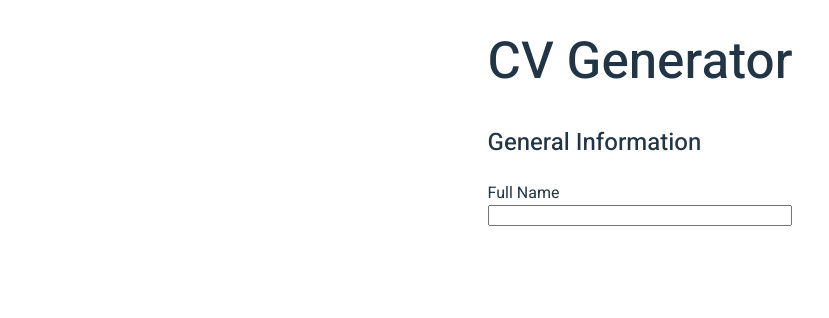
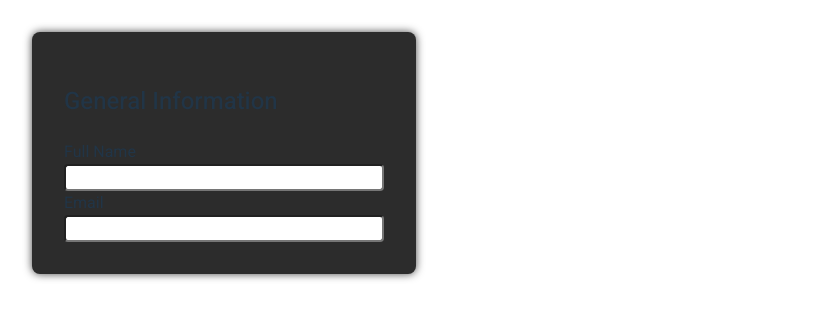
Before and after one commit to dimzles/cv-app, a React (Vite) app: page / in a window 1280 px wide. Shown: the top 318 px of the page, without its empty margins (0-829 px from the left). Built offline with nearby package versions, Linux system fonts and the light colour scheme.

Commit message:
Refactor app structure & add email input

```diff
--- a/src/App.tsx
+++ b/src/App.tsx
@@ -1,26 +1,34 @@
-import Header from "./components/Header";
 import GeneralInfo from "./components/GeneralInfo";
 import CV from "./components/CV";
 import React, { useState } from "react";
+import '../src/styles/App.css'
+import ExampleData from "./ExampleData.ts";
+interface GeneralInfoData {
+    fullName: string,
+    email: string
+}
 
 function App() {
-    const [fullName, setFullName] = useState('')
+    //Have to pass some example data in here otherwise TypeScript is very unhappy due to generalInfo possibly being undefined!
+    const [generalInfo, setGeneralInfo] = useState<GeneralInfoData>(ExampleData)
 
-    function handleSetFullName(e: React.ChangeEvent<HTMLInputElement>) {
-        if (e.target.value !== undefined) {
-            setFullName(e.target.value)
-        }
+    function handleSetGeneralInfo(e: React.ChangeEvent<HTMLInputElement>) {
+        const id = e.target.id;
+        setGeneralInfo({...generalInfo, [id]: e.target.value})
     }
 
     return (
         <div className="app">
-            <Header title="CV Generator"/>
+            <div className="container">
             <GeneralInfo
-            fullName={fullName}
-            onChange={handleSetFullName}
+            fullName={generalInfo.fullName}
+            email={generalInfo.email}
+            onChange={handleSetGeneralInfo}
             />
             <CV
-            fullName={fullName}/>
+            fullName={generalInfo.fullName}
+            email={generalInfo.email}/>
+            </div>
         </div>
     )
 }
--- /dev/null
+++ b/src/ExampleData.ts
@@ -0,0 +1,6 @@
+const ExampleData = {
+    fullName: '',
+    email: '',
+}
+
+export default ExampleData;
--- /dev/null
+++ b/src/components/CV-components/GeneralInfoDisplay.tsx
@@ -0,0 +1,16 @@
+type GeneralInfoProps = {
+    fullName: string
+    email: string
+}
+
+
+export default function GeneralInfoDisplay({fullName, email}: GeneralInfoProps) {
+    return (
+        <div className="general-info">
+            <h1 className="cv-name">{fullName}</h1>
+            <div className="contact-info">
+                {email}
+            </div>
+        </div>
+    )
+}
--- a/src/components/CV.tsx
+++ b/src/components/CV.tsx
@@ -1,11 +1,14 @@
+import GeneralInfoDisplay from "./CV-components/GeneralInfoDisplay"
+
 interface Props {
     fullName: string
+    email: string
 }
 
-export default function CV({ fullName }: Props) {
+export default function CV({ fullName, email }: Props) {
     return (
         <div>
-            <h1>{fullName}</h1>
+            <GeneralInfoDisplay fullName={fullName} email={email}/>
         </div>
     )
 }
--- a/src/components/GeneralInfo.tsx
+++ b/src/components/GeneralInfo.tsx
@@ -1,16 +1,19 @@
 import React from 'react';
 import Input from './Input';
-
+import Card from './Card';
 interface Props {
     onChange: React.ChangeEventHandler
     fullName: string
+    email: string
 }
 
 export default function GeneralInfo({
     onChange,
     fullName,
+    email
 }: Props) {
     return (
+        <Card style={{}}>
             <form>
                 <h2>General Information</h2>
                 <Input
@@ -20,6 +23,14 @@ export default function GeneralInfo({
                     value={fullName}
                     type='text'
                     />
+                <Input
+                    id='email'
+                    inputLabel='Email'
+                    onChange={onChange}
+                    value={email}
+                    type='email'
+                />
             </form>
+        </Card>
     )
 }
--- a/src/components/Header.tsx
+++ b/src/components/Header.tsx
@@ -4,8 +4,8 @@ interface HeaderProps {
 
 export default function Header(props: HeaderProps) {
     return (
-        <div>
+        <header>
             <h1>{props.title}</h1>
-        </div>
+        </header>
     )
 }
--- /dev/null
+++ b/src/styles/App.css
@@ -0,0 +1,19 @@
+.app {
+    display: grid;
+    grid-template-columns: 1fr 1fr;
+    grid-template-rows: 0;
+    min-width: 320px;
+    min-height: 100vh;
+}
+
+.container {
+    grid-area: 2 / 1 / 3 / 3;
+    display: grid;
+    grid-template-columns: 1fr 1fr;
+    padding: 2rem;
+}
+
+header {
+    justify-self: center;
+    grid-area: 1 / 1 / 2 / 3
+}
--- a/src/styles/Input.css
+++ b/src/styles/Input.css
@@ -1,6 +1,12 @@
 .input {
     display: flex;
     flex-direction: column;
+    width: 320px;
+}
+
+input {
+    border-radius: 4px;
+    padding: 4px;
 }
 
 .label-text {
--- a/src/styles/index.css
+++ b/src/styles/index.css
@@ -25,8 +25,6 @@ a:hover {
 
 body {
   margin: 0;
-  display: flex;
-  justify-content: center;
   min-width: 320px;
   min-height: 100vh;
 }
```
Also changed, not shown: src/styles/GeneralInfo.css (added). Lines whose indentation alone changed are shown as unchanged.
